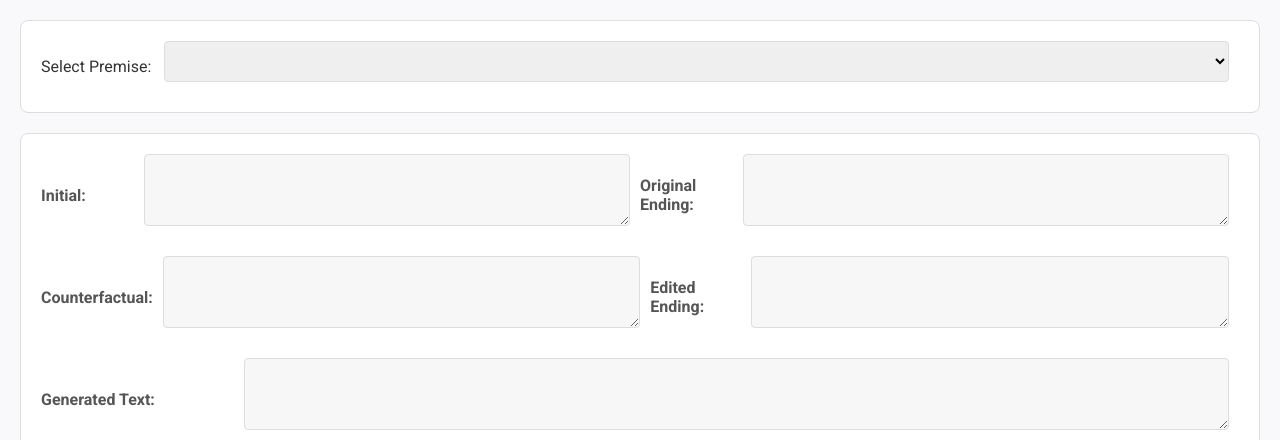
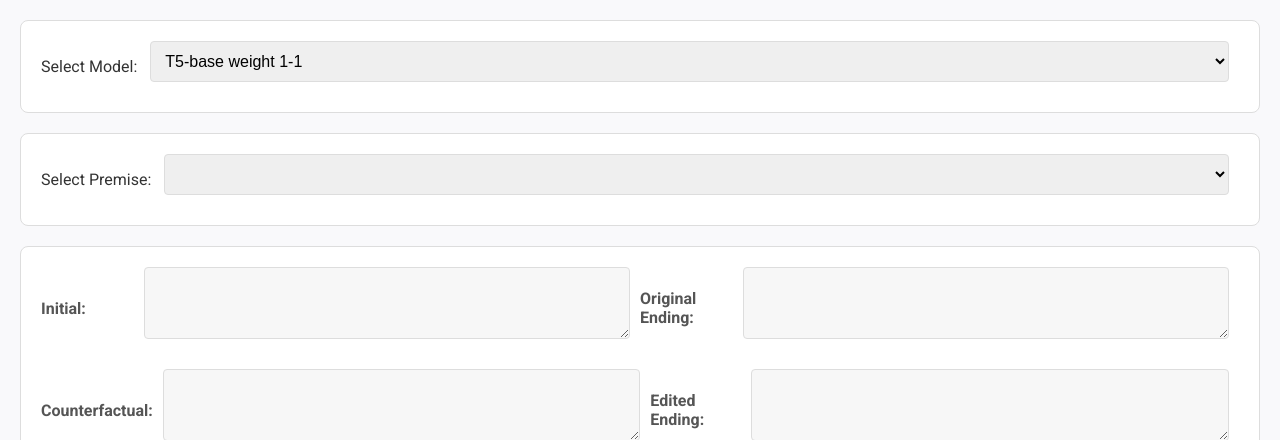
Before and after one commit to amelie-girard7/flask-attention-visualization, a Flask app: page / in a window 1280 px wide. Shown: the top 440 px of the page. Run offline with Flask 3, Linux system fonts and the light colour scheme; data that the repository does not hold is empty.

Commit message:
Update Flask app and HTML to display models correctly

```diff
--- a/flaskapp/app.py
+++ b/flaskapp/app.py
@@ -6,26 +6,65 @@ from pathlib import Path
 
 app = Flask(__name__)
 
-# Path to the CSV data file
-DATA_PATH = Path('data/model_2024-03-22-10/test_details_sample.csv')
+# Paths to the CSV data files
+DATA_PATHS = {
+    "T5-base weight 1-1": Path('data/model_2024-03-22-10/test_details_sample.csv'),
+    #"T5-base weight 12-1": Path('data/model_2024-04-09-11/test_details_sample.csv'),
+    #"T5-base weight 13-1": Path('data/model_2024-04-09-22/test_details_sample.csv'),
+    #"T5-base weight 20-1": Path('data/model_2024-04-08-13/test_details_sample.csv'),
+    #"T5-large weight 1-1": Path('data/model_2024-03-22-15/test_details_sample.csv'),
+    #"T5-large weight 15-1": Path('data/model_2024-04-10-10/test_details_sample.csv'),
+    #"T5-large weight 20-1": Path('data/model_2024-04-08-09/test_details_sample.csv'),
+    #"T5-large weight 30-1": Path('data/model_2024-04-10-14/test_details_sample.csv'),
+    #"T5-large (Gold data) weight 20-1": Path('data/model_2024-05-14-20/test_details_sample.csv'),
+    # "T5-base (Gold data) weight 13-1": Path('data/model_2024-05-13-17/test_details_sample.csv'),
+}
 
 # Function to load data from the CSV file
-def load_data():
-    return pd.read_csv(DATA_PATH)
+def load_data(model_key):
+    data_path = DATA_PATHS.get(model_key)
+    if data_path is None or not data_path.exists():
+        return None
+    return pd.read_csv(data_path)
+
+# Function to get attention data
+def get_attention_data(data, index):
+    # Dummy attention data for demonstration purposes
+    # Replace with your actual attention extraction logic
+    attention_data = {
+        'encoder_text': data['Premise'].iloc[index].split(),
+        'generated_text': data['Generated Text'].iloc[index].split(),
+        'attention': [[0.1] * len(data['Premise'].iloc[index].split())] * len(data['Generated Text'].iloc[index].split())
+    }
+    return attention_data
 
 @app.route('/')
 def index():
     return render_template('index.html')
 
-@app.route('/get_stories', methods=['GET'])
+@app.route('/get_models', methods=['GET'])
+def get_models():
+    models = [{"key": key, "comment": key} for key in DATA_PATHS.keys()]
+    return jsonify(models)
+
+@app.route('/get_stories', methods=['POST'])
 def get_stories():
-    data = load_data()
+    model_key = request.json.get('model_key')
+    data = load_data(model_key)
+    if data is None:
+        return jsonify({"error": "Data not found"}), 404
     stories = data[['Premise', 'Initial', 'Original Ending', 'Counterfactual', 'Edited Ending', 'Generated Text']].to_dict(orient='records')
     return jsonify(stories)
 
-@app.route('/attention', methods=['POST'])
+@app.route('/visualize_attention', methods=['POST'])
 def visualize_attention():
-    attention_data = get_attention_data()
+    model_key = request.json.get('model_key')
+    story_index = request.json.get('story_index')
+    data = load_data(model_key)
+    if data is None or story_index is None:
+        return jsonify({"error": "Data not found"}), 404
+
+    attention_data = get_attention_data(data, story_index)
     encoder_text = attention_data['encoder_text']
     generated_text = attention_data['generated_text']
     attention = attention_data['attention']
--- a/flaskapp/templates/index.html
+++ b/flaskapp/templates/index.html
@@ -23,7 +23,7 @@
             border-radius: 8px;
         }
         .controls label, .model-controls label {
-            margin-right: 13px; /* Increased by 3 mm (~11px) */
+            margin-right: 13px;
         }
         select, button, textarea {
             padding: 10px;
@@ -65,7 +65,7 @@
             color: #555;
         }
         .story-details textarea {
-            flex: 5; /* Further increased the flex ratio to make text areas even wider */
+            flex: 5;
             margin-right: 10px;
             resize: vertical;
             height: 50px;
@@ -81,7 +81,7 @@
             margin-top: 20px;
         }
         #generated-text {
-            flex: 5; /* To ensure it takes up the same width as other text areas */
+            flex: 5;
             margin-right: 10px;
             padding: 10px;
             border: 1px solid #ddd;
@@ -91,6 +91,13 @@
     </style>
 </head>
 <body>
+
+    <div class="model-controls">
+        <label for="model-select">Select Model:</label>
+        <select id="model-select">
+            <!-- Model options will be populated by JavaScript -->
+        </select>
+    </div>
 
     <div class="controls">
         <label for="story-select">Select Premise:</label>
@@ -125,16 +132,38 @@
     <script src="https://cdn.jsdelivr.net/npm/axios/dist/axios.min.js"></script>
     <script>
         document.addEventListener('DOMContentLoaded', function() {
+            const modelSelect = document.getElementById('model-select');
             const storySelect = document.getElementById('story-select');
             const initialText = document.getElementById('initial-text');
             const originalEndingText = document.getElementById('original-ending-text');
             const counterfactualText = document.getElementById('counterfactual-text');
             const editedEndingText = document.getElementById('edited-ending-text');
             const generatedTextDiv = document.getElementById('generated-text');
+            const heatmapImage = document.getElementById('heatmap-image');
+
+            // Fetch and populate models
+            axios.get('/get_models').then(response => {
+                const models = response.data;
+                models.forEach((model, index) => {
+                    const option = document.createElement('option');
+                    option.value = model.key;
+                    option.textContent = model.comment;
+                    modelSelect.appendChild(option);
+                    if (index === 0) {
+                        option.selected = true;
+                    }
+                });
+
+                // Trigger change event to load initial model
+                modelSelect.dispatchEvent(new Event('change'));
+            });
 
             // Fetch and populate stories
-            axios.get('/get_stories').then(response => {
+            modelSelect.addEventListener('change', () => {
+                const selectedModelKey = modelSelect.value;
+                axios.post('/get_stories', { model_key: selectedModelKey }).then(response => {
                     const stories = response.data;
+                    storySelect.innerHTML = ''; // Clear previous options
                     stories.forEach((story, index) => {
                         const option = document.createElement('option');
                         option.value = index;
@@ -148,18 +177,32 @@
                     // Trigger change event to load details of the first story
                     storySelect.dispatchEvent(new Event('change'));
                 });
+            });
 
             // Display story details on premise selection
             storySelect.addEventListener('change', () => {
+                const selectedModelKey = modelSelect.value;
                 const selectedIndex = storySelect.value;
-                axios.get('/get_stories').then(response => {
+                axios.post('/get_stories', { model_key: selectedModelKey }).then(response => {
                     const stories = response.data;
                     const story = stories[selectedIndex];
                     initialText.value = story.Initial;
                     originalEndingText.value = story['Original Ending'];
                     counterfactualText.value = story.Counterfactual;
                     editedEndingText.value = story['Edited Ending'];
-                    generatedTextDiv.value = story['Generated Text'];  // Use value for textarea
+                    generatedTextDiv.value = story['Generated Text'];
+                });
+            });
+
+            // Visualize heatmap on button click
+            document.getElementById('heatmap-button').addEventListener('click', () => {
+                const selectedModelKey = modelSelect.value;
+                const selectedIndex = storySelect.value;
+                axios.post('/visualize_attention', { model_key: selectedModelKey, story_index: selectedIndex }, { responseType: 'blob' })
+                    .then(response => {
+                        const url = URL.createObjectURL(response.data);
+                        heatmapImage.src = url;
+                        heatmapImage.style.display = 'block';
                     });
             });
         });
```
Lines whose indentation alone changed are shown as unchanged.
